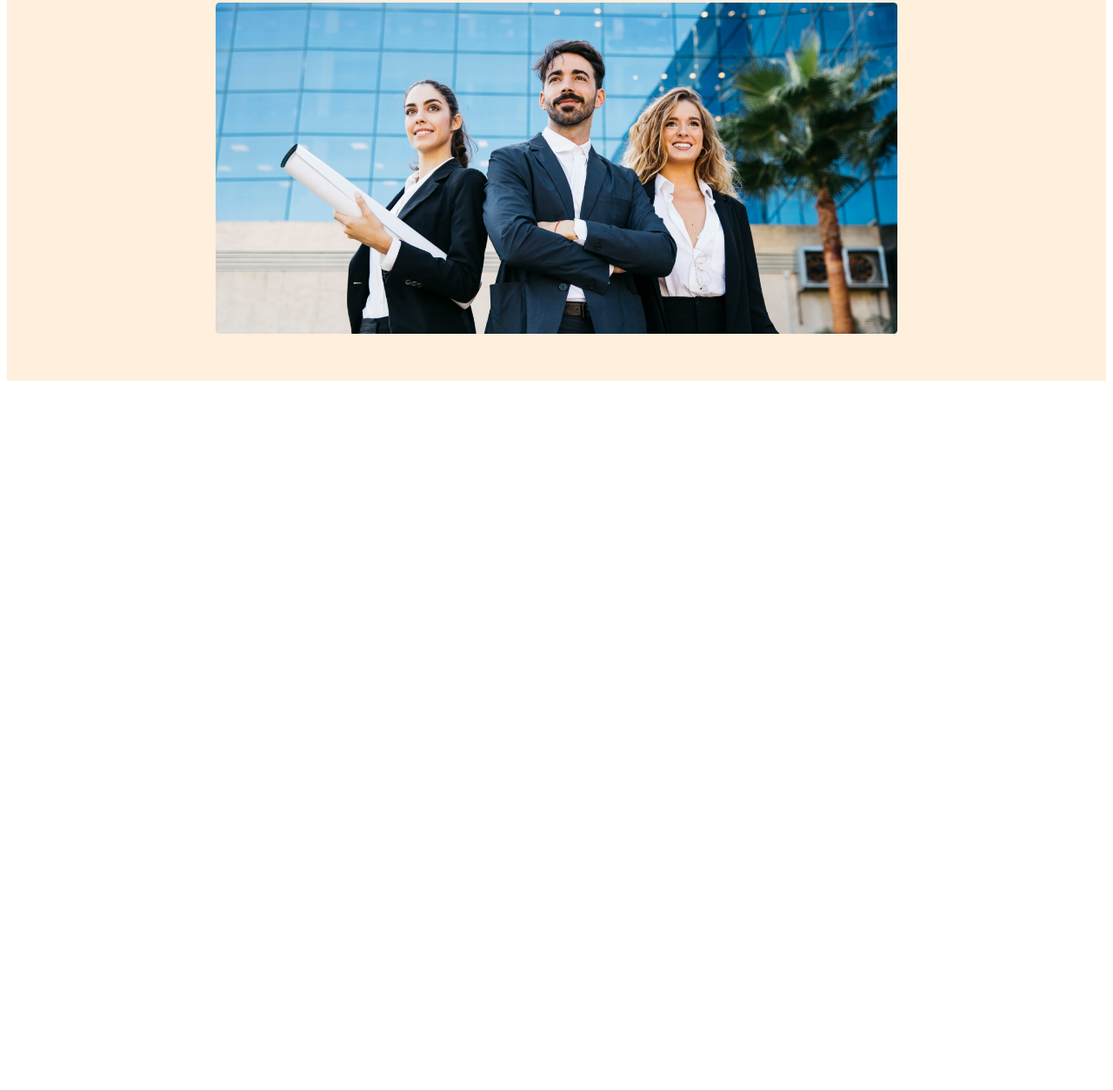
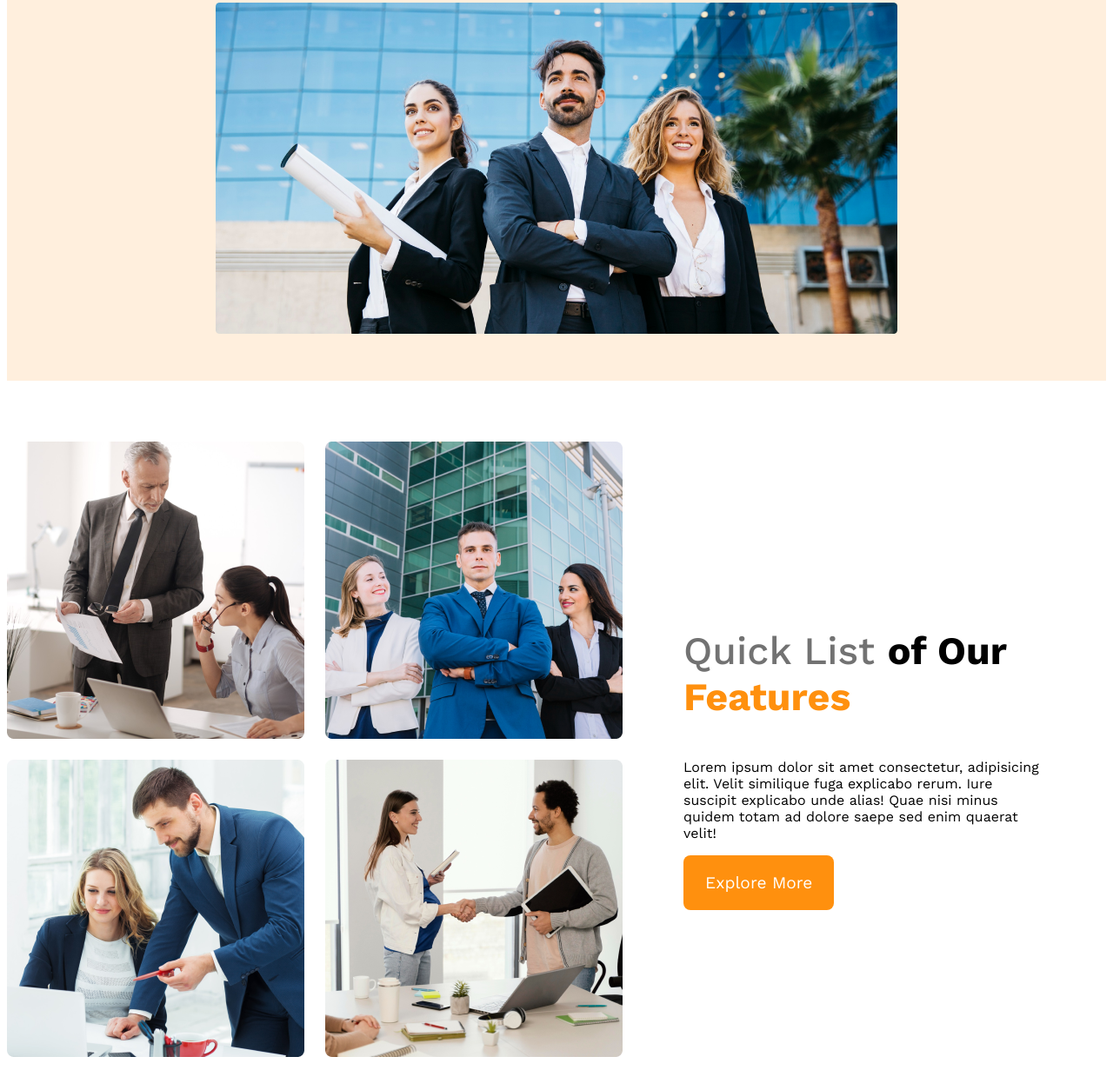
Before and after one commit to osam334/my-simple-website, a plain HTML site: page index.html in a window 1280 px wide. Shown: the part 572-1826 px from the top of the page at 87% size. Before the commit the page ends 1018 px from the top, so only its background shows below. Drawn offline with nearby package versions, Linux system fonts and the light colour scheme.

Commit message:
team section responsive

```diff
--- a/index.html
+++ b/index.html
@@ -9,7 +9,7 @@
 </head>
 
 <body>
-
+      <!-- header star -->
     <header>
         <nav>
             <h3 class="nav-title">G3 Architects</h3>
@@ -23,7 +23,7 @@
         <div class="banner">
             <div class="banner-content">
                 <h1 class="banner-title">Brand New Group of Architects</h1>
-                <p class="banner-description">
+                <p class=".tex-light-gary">
                     Lorem ipsum dolor sit amet consectetur adipisicing elit. Neque delectus tempore dignissimos illo
                     nemo sapiente!
                 </p>
@@ -33,7 +33,26 @@
         </div>
 
     </header>
-    <main></main>
+    <main>
+        <!-- team section start -->
+        <section class="teams-container">
+            <div class="teams-img-container">
+                <img src="./images/team1.png" alt="" srcset="">
+                <img src="./images/team2.png" alt="" srcset="">
+                <img src="./images/team3.png" alt="" srcset="">
+                <img src="./images/team4.png" alt="" srcset="">
+            </div>
+            <div class="teams-contents">
+                <h3 class="teams-title"><span class="quick">Quick List </span><span>of Our</span> <span class="text-feature">Features</span></h3>
+                <p class=".tex-light-gary">
+                    Lorem ipsum dolor sit amet consectetur, adipisicing elit. Velit similique fuga explicabo rerum. Iure suscipit explicabo unde alias! Quae nisi minus quidem totam ad dolore saepe sed enim quaerat velit!
+                </p>
+                <button class="btn-primary">Explore More</button>
+
+            </div>
+        </section>
+
+    </main>
     <footer></footer>
 </body>
 
--- a/style/style.css
+++ b/style/style.css
@@ -1,11 +1,18 @@
 /* work sans from google font */
 @import url('https://fonts.googleapis.com/css2?family=Open+Sans:wght@400;700;800&family=Work+Sans:wght@400;500;700;800&display=swap');
-*{
+
+* {
     /* shared styles */
     font-family: 'Open Sans', sans-serif;
     font-family: 'Work Sans', sans-serif;
 }
-.btn-primary{
+
+/* shared color */
+.tex-light-gary{
+    color: #727272;
+}
+
+.btn-primary {
     border-radius: 8px;
     background: #FF900E;
     padding: 20px 25px;
@@ -16,73 +23,142 @@
 
 
 }
+
 /* header style */
 
-header{
-    background-color: rgba(255,144, 14, 0.14);
+header {
+    background-color: rgba(255, 144, 14, 0.14);
     padding: 50px 240px;
 }
-nav{
+
+nav {
     display: flex;
     justify-content: space-between;
     align-items: center;
 
 }
-.nav-title{
+
+.nav-title {
     font-size: 2.8rem;
     font-weight: 700;
     color: #131313;
 }
-nav > ul{
+
+nav>ul {
     display: flex;
 }
-nav li{
+
+nav li {
     list-style: none;
     margin-right: 30px;
     font-size: 500;
     font-size: 1rem;
 }
-nav li a{
+
+nav li a {
     text-decoration: none;
     color: #424242;
 
 }
+
 /* banner section */
-.banner-content{
+.banner-content {
     max-width: 800px;
     text-align: center;
     margin: 0 auto;
 }
-.banner-title{
+
+.banner-title {
     font-size: 4rem;
     font-weight: 700;
     color: #131313;
 }
-.banner-description{
-    color: #727272;;
+
+.banner-description {
+    color: #727272;
+    ;
 }
-.banner img{
+
+.banner img {
     margin-top: 20px;
     width: 100%;
 }
+
+
+
+/* main style */
+main {
+    max-width: 1440px;
+    margin: 70px auto;
+}
+
+/* teams style */
+.teams-container {
+    display: flex;
+    align-items: center;
+}
+
+.teams-img-container {
+    display: grid;
+    grid-template-columns: repeat(2, 1fr);
+    gap: 1.5rem;
+}
+
+.teams-contents {
+    padding-left: 70px;
+    padding-right: 70px;
+}
+
+.teams-title {
+    font-size: 2.8rem;
+
+}
+
+.teams-title .quick {
+    color: #727272;
+    font-weight: 500;
+
+}
+
+.teams-title .text-feature {
+    color: #FF900E;
+    font-weight: 700;
+}
+
+
+
+
+
 /* respnsive media query */
 /* mobile devices */
 @media screen and (max-width:576px) {
-    header{
+    header {
         padding: 20px;
     }
-    nav{
+
+    nav,
+    .teams-container {
         flex-direction: column;
+    }
+    .teams-img-container{
+        grid-template-columns: 1fr;
+    }
+    .teams-contents {
+        padding-left: 20px;
+        padding-right: 20px;
     }
 
 
+
 }
+
 /* tablet or medium devices */
 @media screen and (min-width:576px) and (max-width:960px) {
-    header{
-        padding:50px;
+    header {
+        padding: 50px;
     }
-    nav {
+
+    nav ,.teams-container{
         flex-direction: column;
     }
 
```
Lines whose indentation alone changed are shown as unchanged.
